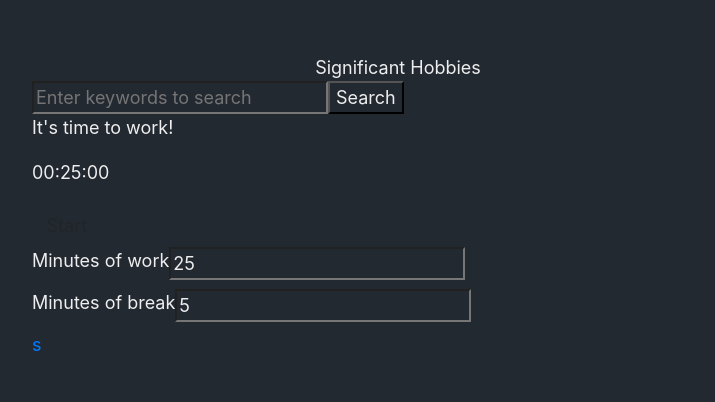
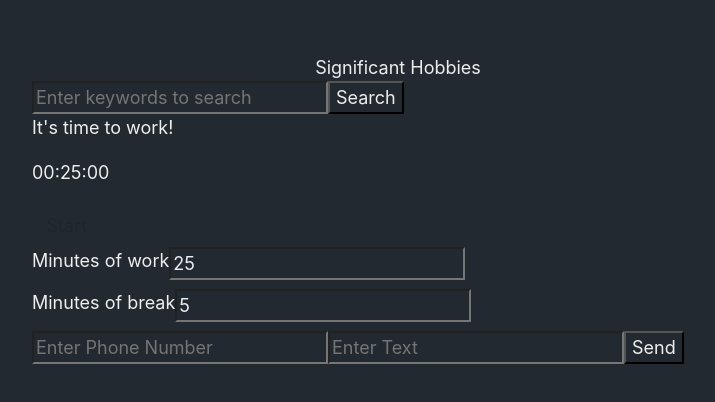
Before and after one commit to sarthakagrawal927/nextjs-blog, a Next.js app: page /dashboard in a window 1280 px wide. Shown: the top 402 px of the page, without its empty margins (242-957 px from the left). Built offline with nearby package versions, Linux system fonts and the light colour scheme.

Commit message:
whatsapp

```diff
--- a/components/gsearch.js
+++ b/components/gsearch.js
@@ -13,6 +13,7 @@ export default function GSearch() {
         type='text'
         placeholder='Enter keywords to search'
         onChange={(e) => setSearchQuery(e.target.value)}
+        onFocus={(e) => event.target.select()}
       />
       <a target='_blank' href={"https://www.google.com/search?&q=" + searchQ}>
         <button>Search</button>
--- /dev/null
+++ b/components/whatsapp.js
@@ -0,0 +1,37 @@
+import { useState } from "react";
+import styles from "./whatsapp.module.scss";
+export default function GSearch() {
+  const [phoneNumber, setPhoneNumber] = useState("");
+  const [sendText, setSendText] = useState("");
+
+  return (
+    <>
+      <input
+        type='text'
+        value={phoneNumber}
+        placeholder='Enter Phone Number'
+        onChange={(e) => {
+          setPhoneNumber(e.target.value);
+        }}
+        onFocus={(e) => event.target.select()}
+      />
+      <input
+        type='text'
+        placeholder='Enter Text'
+        onChange={(e) => setSendText(e.target.value)}
+        onFocus={(e) => event.target.select()}
+      />
+      <a
+        target='_blank'
+        href={
+          "https://web.whatsapp.com/send?phone=+91" +
+          phoneNumber +
+          "&text=" +
+          sendText +
+          "&app_absent=1"
+        }>
+        <button>Send</button>
+      </a>
+    </>
+  );
+}
--- a/pages/dashboard.js
+++ b/pages/dashboard.js
@@ -1,5 +1,7 @@
 import Layout from "../components/layout";
 import GSearch from "../components/gsearch";
+import Whatsapp from "../components/whatsapp";
+
 import Pomodoro from "../components/pomodoro";
 import Link from "next/link";
 
@@ -8,9 +10,7 @@ export default function Sarthak() {
     <Layout title='The Dashboard'>
       <GSearch />
       <Pomodoro />
-      <Link href='/'>
-        <a>s</a>
-      </Link>{" "}
+      <Whatsapp />
     </Layout>
   );
 }
```
Also changed, not shown: components/whatsapp.module.scss (added), 2 other files (tests, documents, lock files or other folders).
